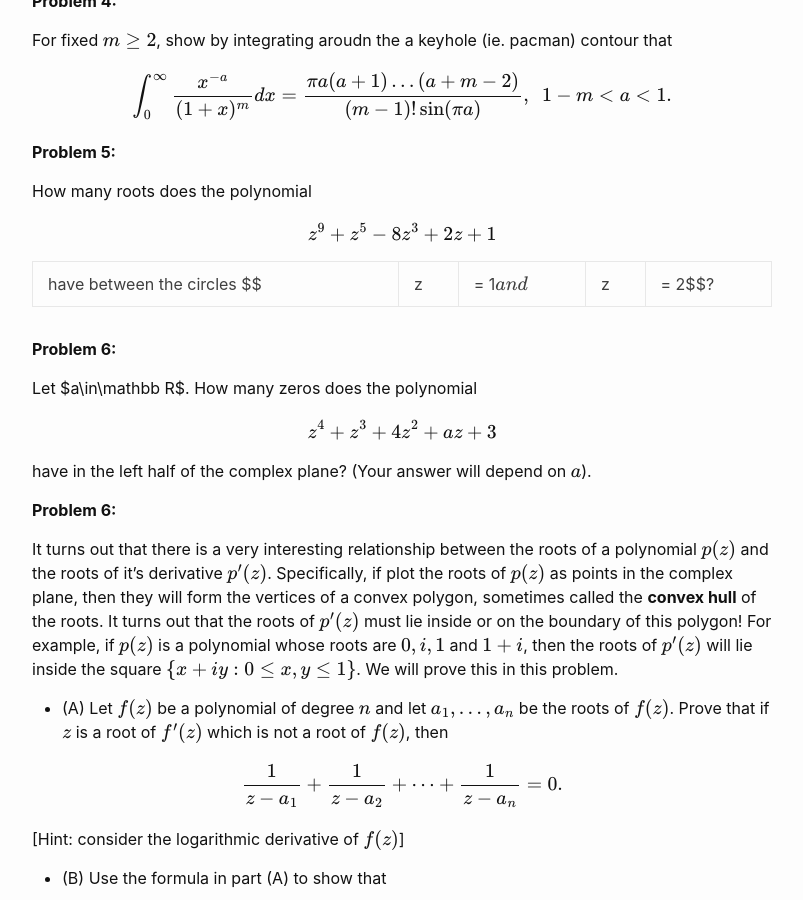
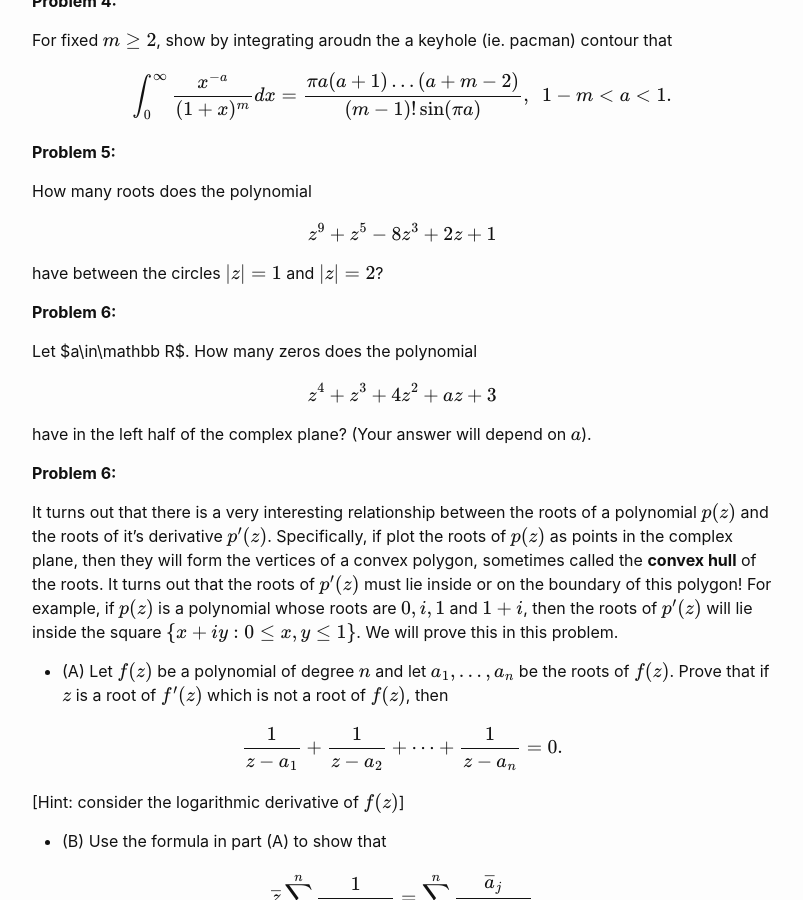
Before and after one commit to wcasper/math412fall2021, a Jekyll site: the page built from _homework/hw6.md, in a window 1280 px wide and 900 px high, scrolled down 981 px. Shown: the whole window, without its empty margins (238-1041 px from the left). Built offline with Jekyll 4.4.1, drawn with Linux system fonts in a browser that asks for light colours.

Commit message:
fixed typo

```diff
--- a/_homework/hw6.md
+++ b/_homework/hw6.md
@@ -45,7 +45,7 @@ How many roots does the polynomial
 
 $$z^9 + z^5 - 8z^3 + 2z + 1$$
 
-have between the circles $$|z| = 1$$ and $$|z| = 2$$?
+have between the circles $$\lvert z\rvert = 1$$ and $$\lvert z\rvert = 2$$?
 
 **Problem 6:**
 
```
